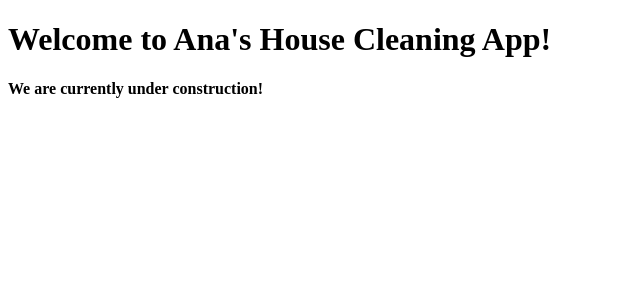
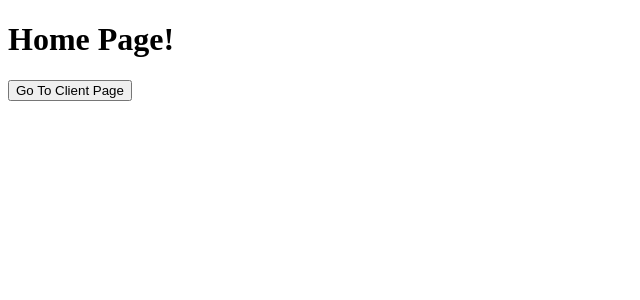
Before and after one commit to Molagg92/project-ahc-react-, a React (Create React App) app: page / in a window 1280 px wide. Shown: the top 300 px of the page, without its empty margins (0-640 px from the left). Built offline with nearby package versions, Linux system fonts and the light colour scheme.

Commit message:
add button to render Client page

```diff
--- a/src/components/Home.js
+++ b/src/components/Home.js
@@ -1,11 +1,25 @@
-import React from "react";
+import React, { useState } from 'react';
+import Client from '../components/client/Client';
 
 function Home() {
+  const [currentPage, setCurrentPage] = useState('home');
+
+  const renderPage = () => {
+    if (currentPage === 'home') {
+      return (
+        <div>
+          <h1>Home Page!</h1>
+          <button onClick={() => setCurrentPage('client')}> Go To Client Page</button>
+        </div>
+      )
+    } else if (currentPage === 'client'){
+      return <Client />
+    }
+  }
   return (
-    <div>
-      <h1> Welcome to Ana's House Cleaning App!</h1>
-      <h4>We are currently under construction!</h4>
-    </div>
+    <>
+    {renderPage()}
+    </>
   );
 }
 
```
